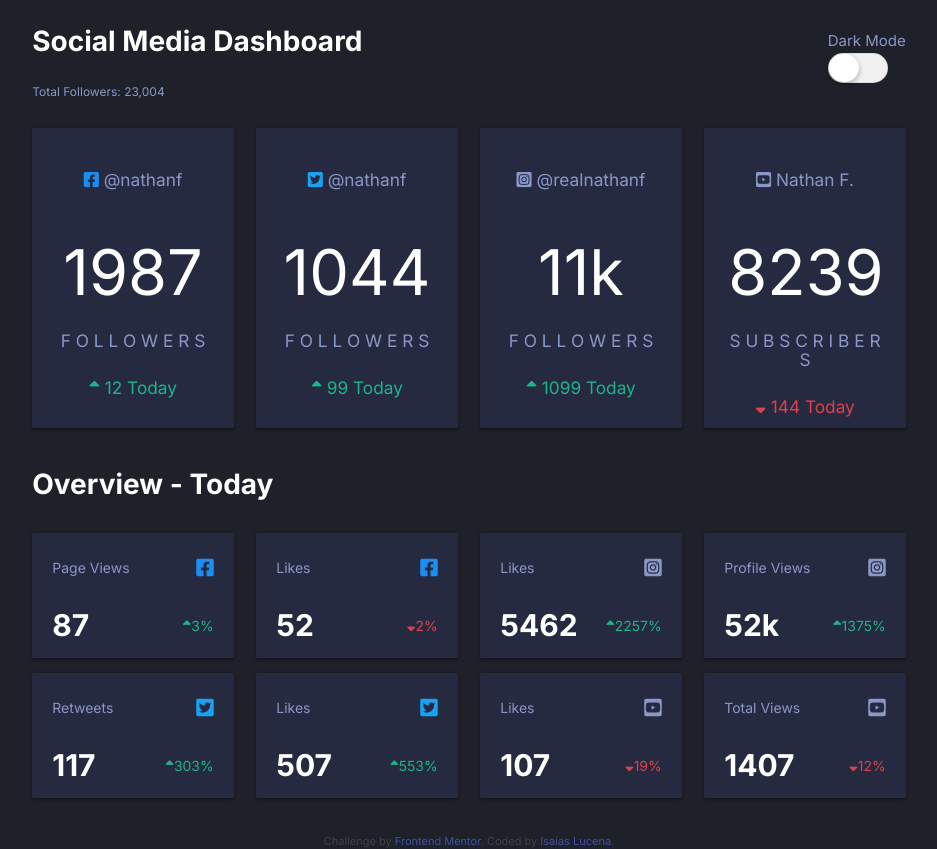
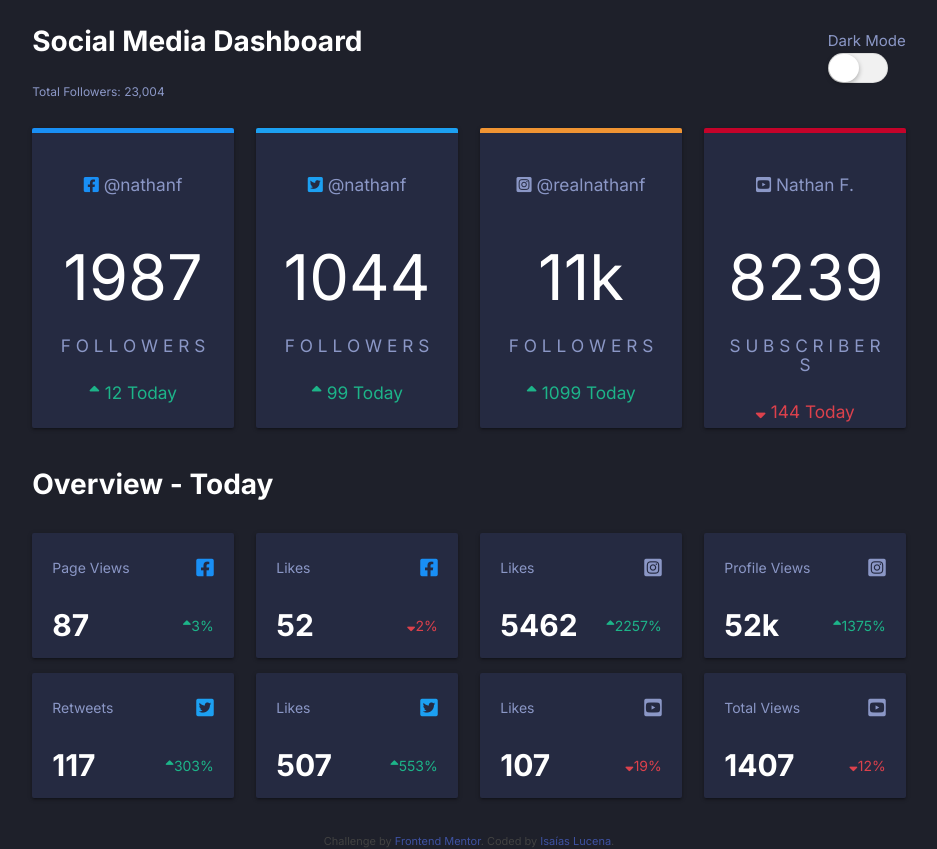
Before and after one commit to isaiasluc/social-media-dashboard, a plain HTML site: page index.html in a window 1280 px wide. Shown: the whole page, without its empty margins (171-1108 px from the left). Drawn offline with nearby package versions, Linux system fonts and the light colour scheme.

Commit message:
Fixed border-top color of cards

```diff
--- a/index.html
+++ b/index.html
@@ -44,6 +44,18 @@
 
       font-family: 'Inter', sans-serif;
       background-color: hsl(230, 17%, 14%);
+    }
+    #card-facebook {
+      border-top: solid 5px hsl(208, 92%, 53%);
+    }
+    #card-twitter {
+      border-top: solid 5px hsl(203, 89%, 53%);
+    }
+    #card-instagram {
+      border-top: solid 5px #f09433;
+    }
+    #card-youtube {
+      border-top: solid 5px hsl(348, 97%, 39%);
     }
     .upper-text {
       color: var(--secondary-color);
@@ -184,7 +196,7 @@
         <div id="header" class="col s12 m12">
           <div class="upper-text">Social Media Dashboard</div>
           <div class="darkmode">
-            <input id="switch-shadow" class="switch switch--shadow" type="checkbox" >Dark Mode</input>
+            <input id="switch-shadow" class="switch switch--shadow" type="checkbox" />Dark Mode
             <label for="switch-shadow"></label>
           </div>
         </div>
@@ -194,7 +206,7 @@
     <main>
       <div class="row">
         <div class="col s12 m3">
-          <div class="card small hoverable">
+          <div id="card-facebook" class="card small hoverable">
             <div class="card-content white-text">
               <div class="card-title"><h6><i class="fab fa-facebook-square"></i> @nathanf</h6></div>
               <div class="card-center"><h1>1987</h1></div>
@@ -204,7 +216,7 @@
           </div>
         </div>
         <div class="col s12 m3">
-          <div class="card small hoverable">
+          <div id="card-twitter" class="card small hoverable">
             <div class="card-content white-text">
               <div class="card-title"><h6><i class="fab fa-twitter-square"></i> @nathanf</h6></div>
               <div class="card-center"><h1>1044</h1></div>
@@ -214,7 +226,7 @@
           </div>
         </div>
         <div class="col s12 m3">
-          <div class="card small hoverable">
+          <div id="card-instagram" class="card small hoverable">
             <div class="card-content white-text">
               <div class="card-title"><h6><i class="fab fa-instagram-square"></i> @realnathanf</h6></div>
               <div class="card-center"><h1>11k</h1></div>
@@ -224,7 +236,7 @@
           </div>
         </div>
         <div class="col s12 m3">
-          <div class="card small hoverable">
+          <div id="card-youtube" class="card small hoverable">
             <div class="card-content white-text">
               <div class="card-title"><h6><i class="fab fa-youtube-square"></i> Nathan F.</h6></div>
               <div class="card-center"><h1>8239</h1></div>
```
